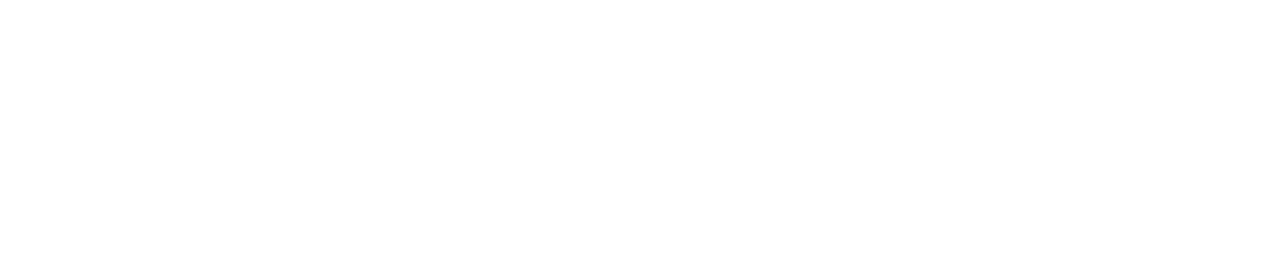
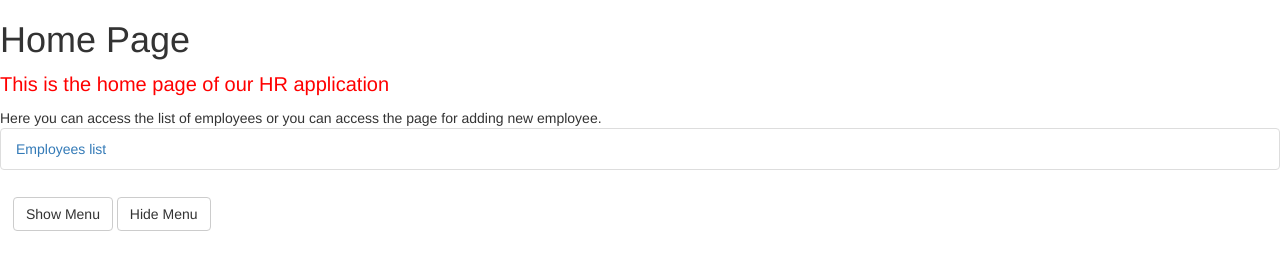
Before and after one commit to adelahintiu/workshop, a plain HTML site: page FrontendCode/index.html in a window 1280 px wide. Drawn offline with nearby package versions, Linux system fonts and the light colour scheme.

Commit message:
Update index.html

```diff
--- a/FrontendCode/index.html
+++ b/FrontendCode/index.html
@@ -1 +1,39 @@
+<!DOCTYPE html>
 <html>
+<head>
+    <meta charset="UTF-8">
+    <title>Demo HR</title>
+    <style type=text/css">
+        h1 {
+            color: #0000FF;
+        }
+    </style>
+    <link rel="stylesheet" type="text/css" href="css/main.css"/>
+    <link rel="stylesheet" type="text/css"
+    href="//maxcdn.bootstrapcdn.com/bootstrap/3.2.0/css/bootstrap.min.css"/>
+    <script type="text/javascript">
+        function showMenu() {
+            document.getElementById("appmenu").style.display = 'block';
+        }
+        function hideMenu() {
+            document.getElementById("appmenu").style.display = 'none';
+        }
+    </script>
+</head>
+<body>
+<h1>Home Page</h1>
+<p style="font-size: 20px; color: #FF0000;">This is the home page of our HR application</p>
+<div id="pagedescription" class="description">
+    Here you can access the list of employees or you can access the page for adding new employee.
+</div>
+<div id="appmenu" class="description">
+    <ul class="list-group">
+        <li class="list-group-item"><a href="list.html">Employees list</a></li>
+     </ul>
+</div>
+<div class="btn group">
+    <button type="button" onclick="showMenu()" class="btn btn-default">Show Menu</button>
+    <button type="button" onclick="nideMenu()" class="btn btn-default">Hide Menu</button>
+</div>
+</body>
+</html>
```
